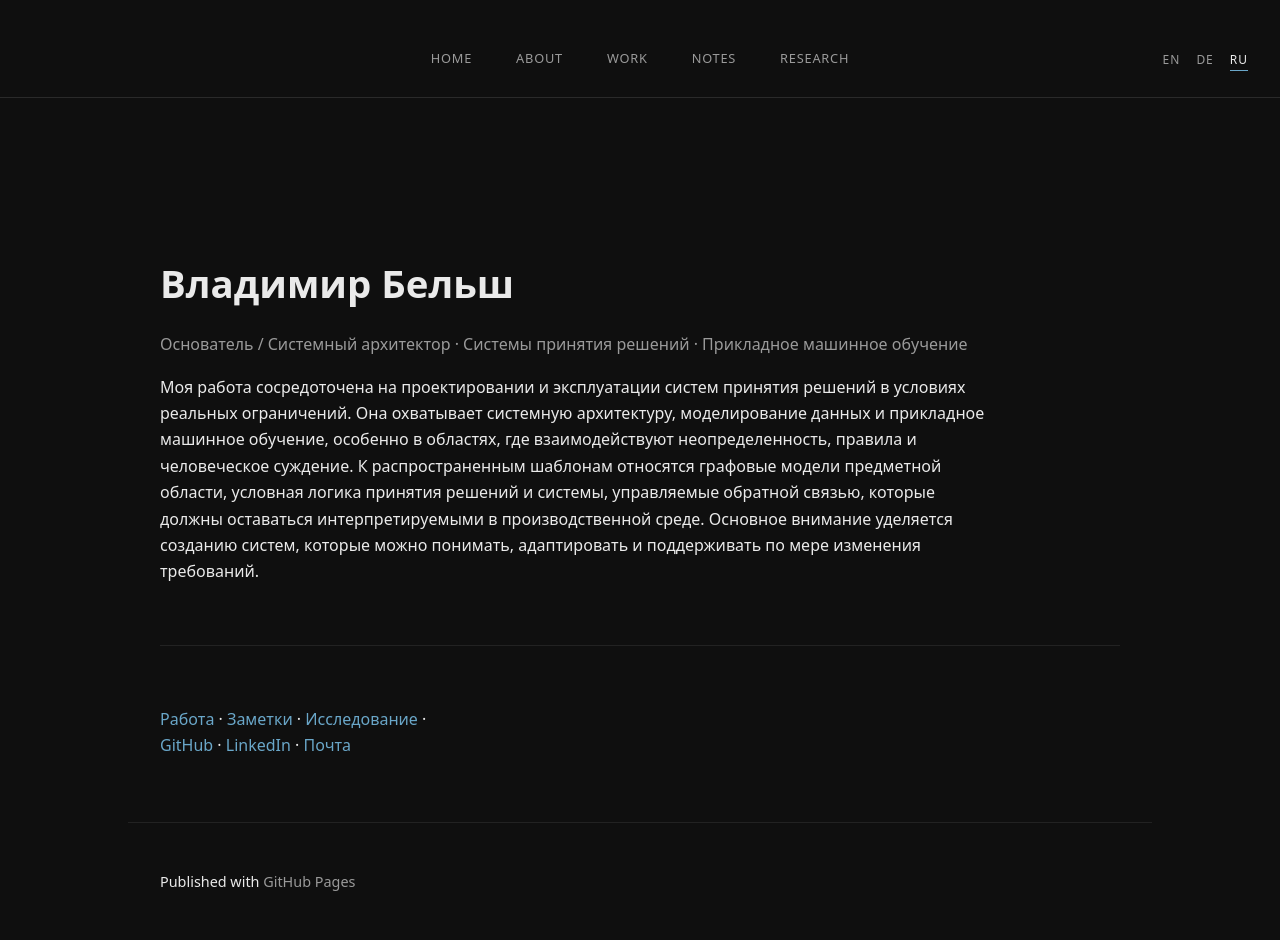
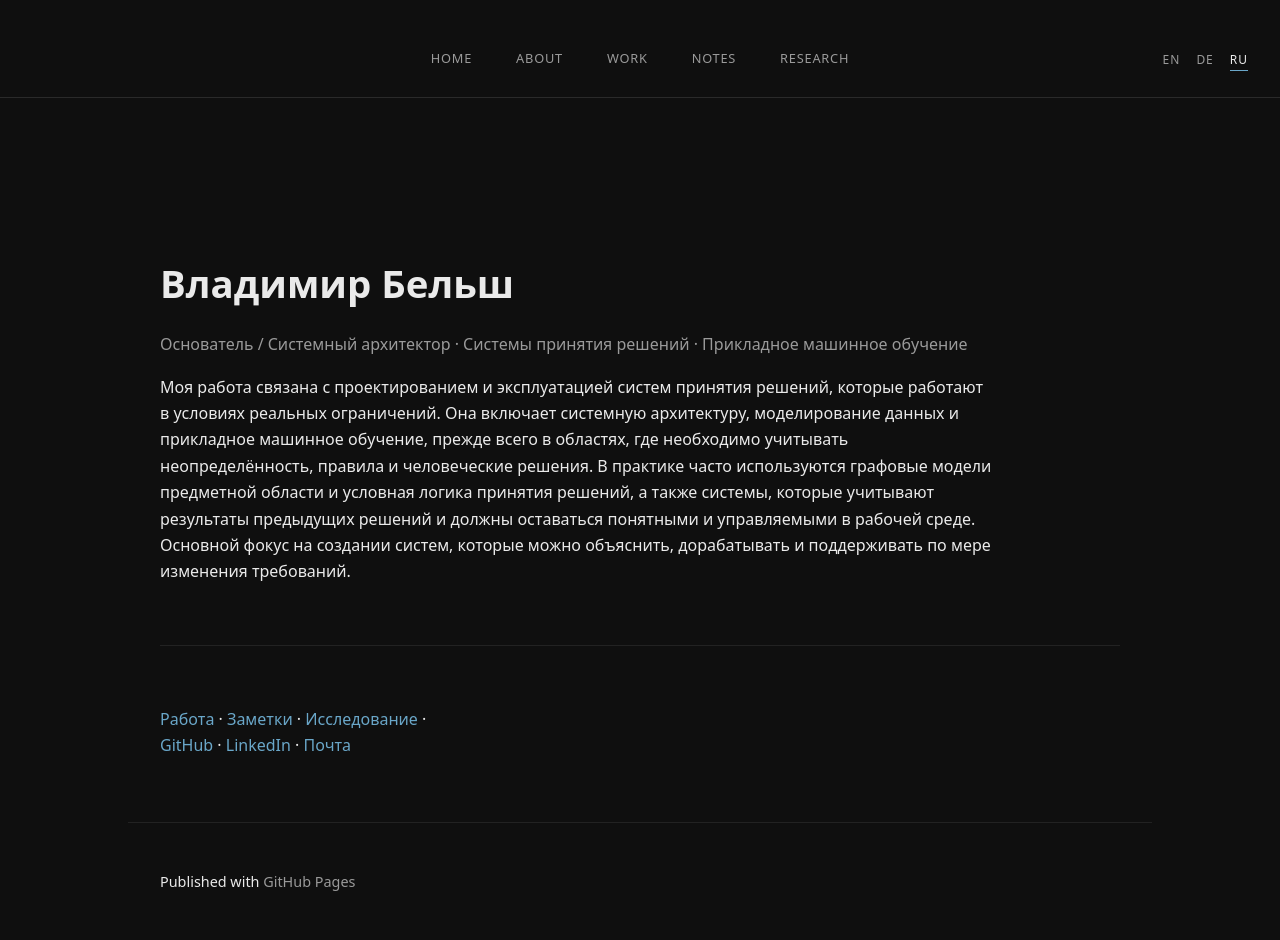
Before and after one commit to saucemachine/saucemachine.github.io, a Jekyll site: the page built from ru/index.md, in a window 1280 px wide. Built offline with Jekyll 4.4.1, drawn with Linux system fonts in a browser that asks for light colours.

Commit message:
better translation

```diff
--- a/ru/index.md
+++ b/ru/index.md
@@ -8,10 +8,10 @@ lang: ru
 
 Основатель / Системный архитектор · Системы принятия решений · Прикладное машинное обучение
 
-Моя работа сосредоточена на проектировании и эксплуатации систем принятия решений в условиях реальных ограничений.
-Она охватывает системную архитектуру, моделирование данных и прикладное машинное обучение, особенно в областях, где взаимодействуют неопределенность, правила и человеческое суждение.
-К распространенным шаблонам относятся графовые модели предметной области, условная логика принятия решений и системы, управляемые обратной связью, которые должны оставаться интерпретируемыми в производственной среде.
-Основное внимание уделяется созданию систем, которые можно понимать, адаптировать и поддерживать по мере изменения требований.
+Моя работа связана с проектированием и эксплуатацией систем принятия решений, которые работают в условиях реальных ограничений.
+Она включает системную архитектуру, моделирование данных и прикладное машинное обучение, прежде всего в областях, где необходимо учитывать неопределённость, правила и человеческие решения.
+В практике часто используются графовые модели предметной области и условная логика принятия решений, а также системы, которые учитывают результаты предыдущих решений и должны оставаться понятными и управляемыми в рабочей среде.
+Основной фокус на создании систем, которые можно объяснить, дорабатывать и поддерживать по мере изменения требований.
 
 ---
 
```
